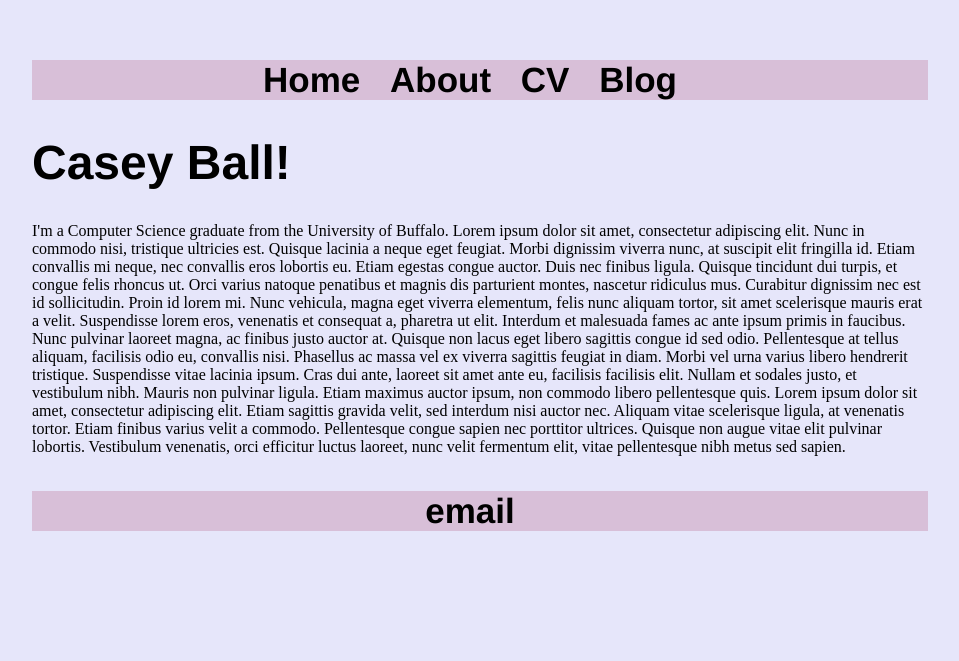
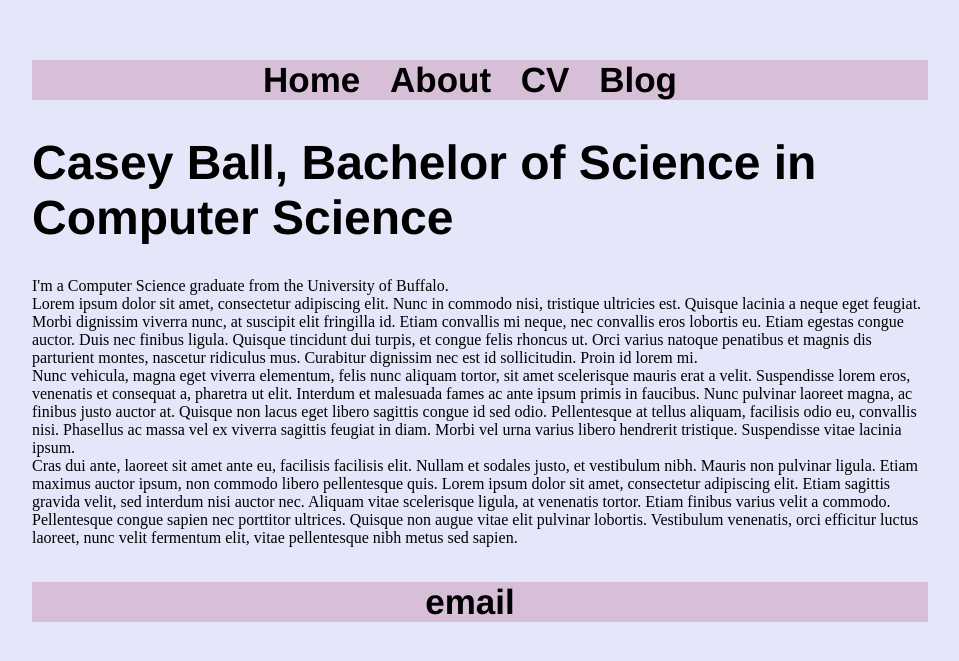
Before and after one commit to cmball2/github.io, a Jekyll site: the page built from index.html, in a window 1280 px wide. Shown: the top 661 px of the page, without its empty margins (160-1119 px from the left). Built offline with Jekyll 4.4.1, drawn with Linux system fonts in a browser that asks for light colours.

Commit message:
Update index.html

```diff
--- a/index.html
+++ b/index.html
@@ -3,10 +3,13 @@ layout: default
 title: Casey Ball
 ---
 <div class="blurb">
-	<h1>Casey Ball!</h1>
+	<h1>Casey Ball, Bachelor of Science in Computer Science </h1>
 	<FONT COLOR=#000000>
 	<p1>I'm a Computer Science graduate from the University of Buffalo.</p1>
+	<br>
 	<p2>Lorem ipsum dolor sit amet, consectetur adipiscing elit. Nunc in commodo nisi, tristique ultricies est. Quisque lacinia a neque eget feugiat. Morbi dignissim viverra nunc, at suscipit elit fringilla id. Etiam convallis mi neque, nec convallis eros lobortis eu. Etiam egestas congue auctor. Duis nec finibus ligula. Quisque tincidunt dui turpis, et congue felis rhoncus ut. Orci varius natoque penatibus et magnis dis parturient montes, nascetur ridiculus mus. Curabitur dignissim nec est id sollicitudin. Proin id lorem mi.</p2>
+	<br>
 	<p3>Nunc vehicula, magna eget viverra elementum, felis nunc aliquam tortor, sit amet scelerisque mauris erat a velit. Suspendisse lorem eros, venenatis et consequat a, pharetra ut elit. Interdum et malesuada fames ac ante ipsum primis in faucibus. Nunc pulvinar laoreet magna, ac finibus justo auctor at. Quisque non lacus eget libero sagittis congue id sed odio. Pellentesque at tellus aliquam, facilisis odio eu, convallis nisi. Phasellus ac massa vel ex viverra sagittis feugiat in diam. Morbi vel urna varius libero hendrerit tristique. Suspendisse vitae lacinia ipsum.</p3>
+	<br>
 	<p4>Cras dui ante, laoreet sit amet ante eu, facilisis facilisis elit. Nullam et sodales justo, et vestibulum nibh. Mauris non pulvinar ligula. Etiam maximus auctor ipsum, non commodo libero pellentesque quis. Lorem ipsum dolor sit amet, consectetur adipiscing elit. Etiam sagittis gravida velit, sed interdum nisi auctor nec. Aliquam vitae scelerisque ligula, at venenatis tortor. Etiam finibus varius velit a commodo. Pellentesque congue sapien nec porttitor ultrices. Quisque non augue vitae elit pulvinar lobortis. Vestibulum venenatis, orci efficitur luctus laoreet, nunc velit fermentum elit, vitae pellentesque nibh metus sed sapien.</p4>
 </div><!-- /.blurb -->
```
